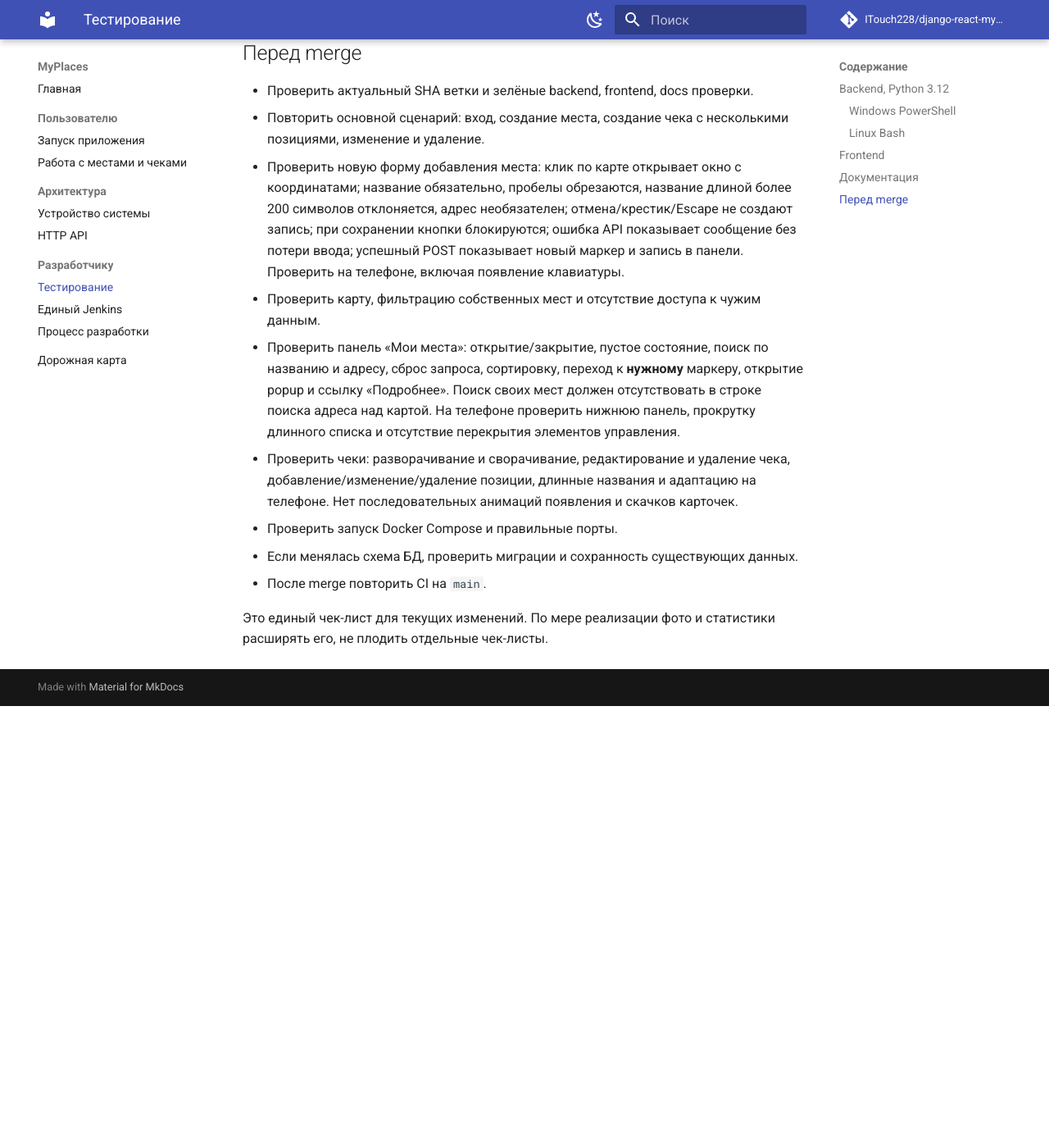
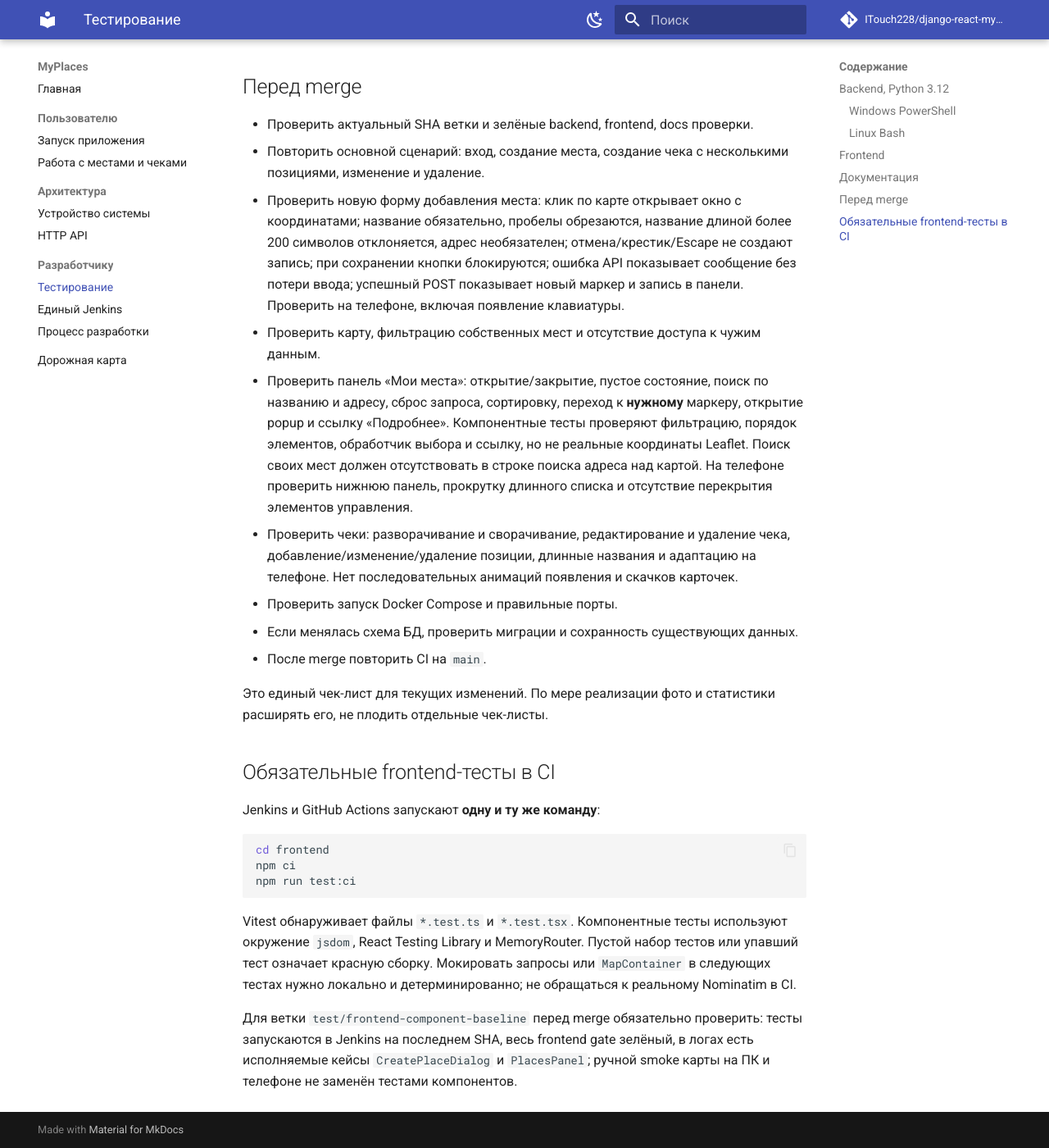
Before and after one commit to ITouch228/django-react-myplaces, an MkDocs documentation site: the page built from docs/testing.md, in a window 1280 px wide and 1400 px high, scrolled down 1319 px. Shown: the whole window at 82% size. Built offline with MkDocs 1.6.1 and Material for MkDocs 9.7.7, drawn with Linux system fonts in a browser that asks for light colours; comment, search, counter and statistics services are not loaded; before the commit the page ends 2180 px from its top, so only the background shows below that; some of the changed text lies outside the part shown.

Commit message:
docs: document mandatory frontend Vitest suite and manual scope

````diff
--- a/docs/testing.md
+++ b/docs/testing.md
@@ -41,11 +41,11 @@ cd frontend
 npm ci
 npm run lint
 npm run build
-npm run test -- --run --passWithNoTests
+npm run test:ci
 ```
 
-!!! warning "Неполное покрытие"
-    `--passWithNoTests` пока разрешает отсутствие frontend-тестов. Следующий этап - реальные тесты React и удаление этого флага.
+!!! note "Текущий уровень покрытия"
+    `npm run test:ci` запускает реальные Vitest-тесты и **завершается ошибкой при отсутствии тестов**. Проверяются поиск, сортировка, выбор и состояния пустого списка, а также валидация, отправка, отмена и блокировка формы создания места. Полный browser E2E и проверки реального Leaflet пока не реализованы.
 
 ## Документация
 
@@ -60,10 +60,24 @@ python -m mkdocs build --strict
 - Повторить основной сценарий: вход, создание места, создание чека с несколькими позициями, изменение и удаление.
 - Проверить новую форму добавления места: клик по карте открывает окно с координатами; название обязательно, пробелы обрезаются, название длиной более 200 символов отклоняется, адрес необязателен; отмена/крестик/Escape не создают запись; при сохранении кнопки блокируются; ошибка API показывает сообщение без потери ввода; успешный POST показывает новый маркер и запись в панели. Проверить на телефоне, включая появление клавиатуры.
 - Проверить карту, фильтрацию собственных мест и отсутствие доступа к чужим данным.
-- Проверить панель «Мои места»: открытие/закрытие, пустое состояние, поиск по названию и адресу, сброс запроса, сортировку, переход к **нужному** маркеру, открытие popup и ссылку «Подробнее». Поиск своих мест должен отсутствовать в строке поиска адреса над картой. На телефоне проверить нижнюю панель, прокрутку длинного списка и отсутствие перекрытия элементов управления.
+- Проверить панель «Мои места»: открытие/закрытие, пустое состояние, поиск по названию и адресу, сброс запроса, сортировку, переход к **нужному** маркеру, открытие popup и ссылку «Подробнее». Компонентные тесты проверяют фильтрацию, порядок элементов, обработчик выбора и ссылку, но не реальные координаты Leaflet. Поиск своих мест должен отсутствовать в строке поиска адреса над картой. На телефоне проверить нижнюю панель, прокрутку длинного списка и отсутствие перекрытия элементов управления.
 - Проверить чеки: разворачивание и сворачивание, редактирование и удаление чека, добавление/изменение/удаление позиции, длинные названия и адаптацию на телефоне. Нет последовательных анимаций появления и скачков карточек.
 - Проверить запуск Docker Compose и правильные порты.
 - Если менялась схема БД, проверить миграции и сохранность существующих данных.
 - После merge повторить CI на `main`.
 
 Это единый чек-лист для текущих изменений. По мере реализации фото и статистики расширять его, не плодить отдельные чек-листы.
+
+## Обязательные frontend-тесты в CI
+
+Jenkins и GitHub Actions запускают **одну и ту же команду**:
+
+```sh
+cd frontend
+npm ci
+npm run test:ci
+```
+
+Vitest обнаруживает файлы `*.test.ts` и `*.test.tsx`. Компонентные тесты используют окружение `jsdom`, React Testing Library и MemoryRouter. Пустой набор тестов или упавший тест означает красную сборку. Мокировать запросы или `MapContainer` в следующих тестах нужно локально и детерминированно; не обращаться к реальному Nominatim в CI.
+
+Для ветки `test/frontend-component-baseline` перед merge обязательно проверить: тесты запускаются в Jenkins на последнем SHA, весь frontend gate зелёный, в логах есть исполняемые кейсы `CreatePlaceDialog` и `PlacesPanel`; ручной smoke карты на ПК и телефоне не заменён тестами компонентов.
````
